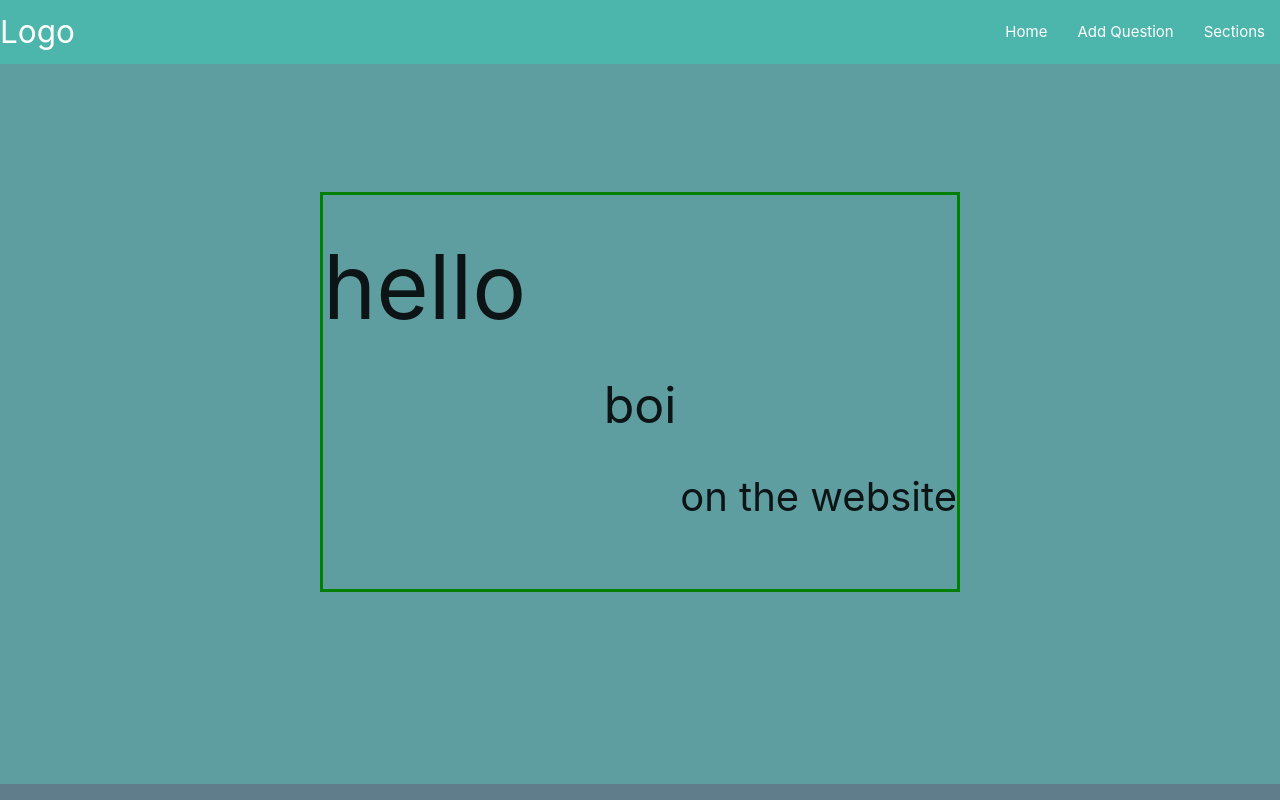
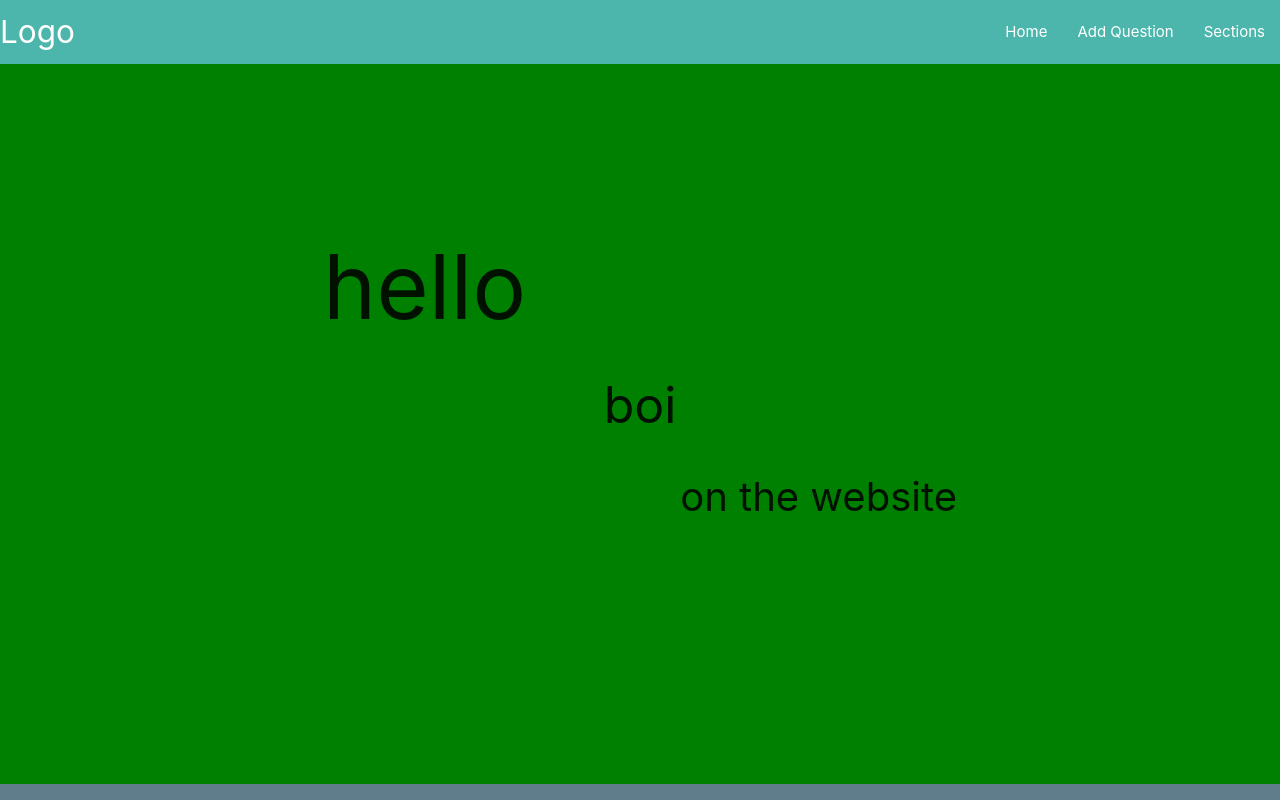
Before and after one commit to coldoe/QuizApp, a React (Create React App) app: page / in a window 1280 px wide. Shown: the top 800 px of the page. Built offline with nearby package versions, Linux system fonts and the light colour scheme; no server answers.

Commit message:
home component

```diff
--- a/src/Components/Home/Home.jsx
+++ b/src/Components/Home/Home.jsx
@@ -1,4 +1,5 @@
 import React from "react";
+import { Spring } from "react-spring/renderprops";
 
 //styles
 import "../Home/Home.css";
@@ -6,12 +7,36 @@ import "../Home/Home.css";
 
 export const Home = () => {
   return (
-    <div className="Home">
-      <div className="home-text">
-        <h1 style={{ fontSize: "90px", textAlign: "left" }}>hello</h1>
-        <h1 style={{ fontSize: "50px" }}>boi</h1>
-        <h1 style={{ fontSize: "40px", textAlign: "right" }}>on the website</h1>
-      </div>
-    </div>
+    // <div className="Home">
+    //   <div className="home-text">
+    //     <h1 style={{ fontSize: "90px", textAlign: "left" }}>hello</h1>
+    //     <h1 style={{ fontSize: "50px" }}>boi</h1>
+    //     <h1 style={{ fontSize: "40px", textAlign: "right" }}>on the website</h1>
+    //   </div>
+    // </div>
+
+    <Spring
+      from={{
+        opacity: 0.7,
+        background: "black",
+      }}
+      to={{
+        opacity: 1,
+        background: "green",
+      }}
+      config={{ duration: 1200 }}
+    >
+      {(styles) => (
+        <div style={styles} className="Home">
+          <div className="home-text">
+            <h1 style={{ fontSize: "90px", textAlign: "left" }}>hello</h1>
+            <h1 style={{ fontSize: "50px" }}>boi</h1>
+            <h1 style={{ fontSize: "40px", textAlign: "right" }}>
+              on the website
+            </h1>
+          </div>
+        </div>
+      )}
+    </Spring>
   );
 };
--- a/src/Components/StatisticsAfterQuiz/StatisticsAfterQuiz.jsx
+++ b/src/Components/StatisticsAfterQuiz/StatisticsAfterQuiz.jsx
@@ -8,7 +8,7 @@ export const StatisticsAfterQuiz = (props) => {
     <div className="justify-content center">
       <Spring
         from={{ opacity: 0, marginTop: -600 }}
-        to={{ opacity: 1, marginTop: 0 }}
+        to={{ opacity: 1, marginTop: 100 }}
         config={{ duration: 800 }}
       >
         {(style) => (
```
